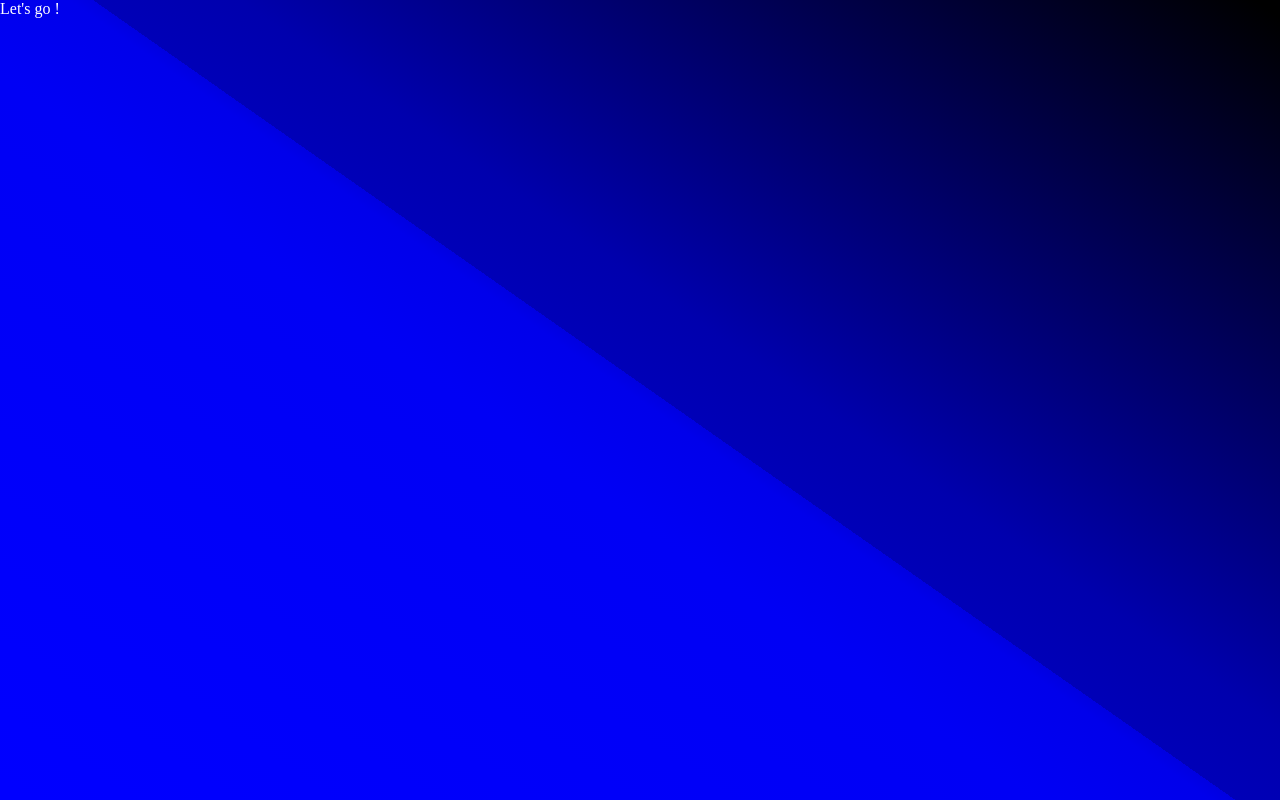
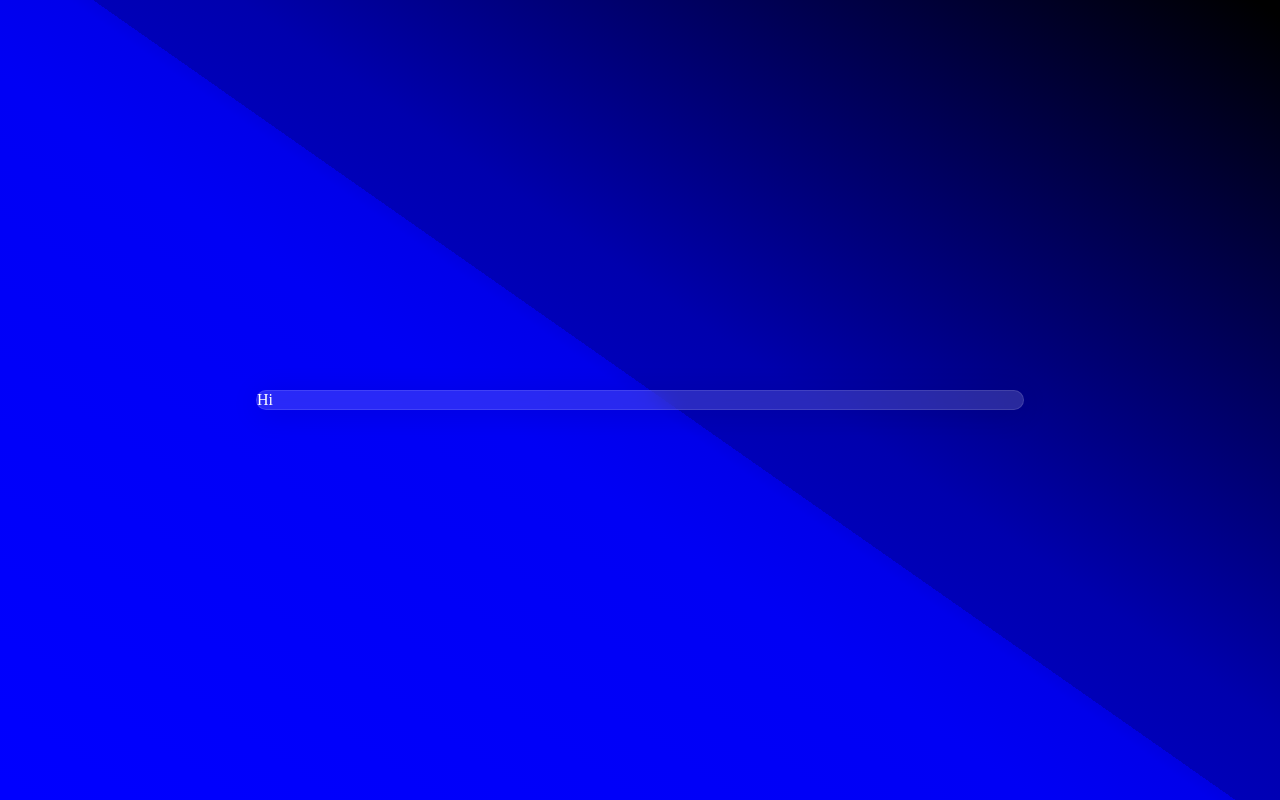
Before and after one commit to funnypar/Learn-React, a React (Create React App) app in the folder steps/: page / in a window 1280 px wide. Built offline with nearby package versions, Linux system fonts and the light colour scheme.

Commit message:
createBox

```diff
--- a/steps/src/App.css
+++ b/steps/src/App.css
@@ -5,6 +5,10 @@
 }
 
 body {
+    display: flex;
+    justify-content: center;
+    align-items: center;
+    background-color: black;
     height: 100vh;
     background-image: linear-gradient(
         35deg,
@@ -22,3 +26,16 @@ body {
     background-repeat: no-repeat;
     color: white;
 }
+
+.box {
+    height: 30%;
+    width: 60vw;
+    display: flex;
+    flex-direction: column;
+    background: rgba(255, 255, 255, 0.16);
+    border-radius: 16px;
+    box-shadow: 0 4px 30px rgba(0, 0, 0, 0.1);
+    backdrop-filter: blur(8.6px);
+    -webkit-backdrop-filter: blur(8.6px);
+    border: 1px solid rgba(255, 255, 255, 0.11);
+}
--- a/steps/src/App.js
+++ b/steps/src/App.js
@@ -1,7 +1,30 @@
 import "./App.css";
 
 function App() {
-    return <div>Let's go !</div>;
+    return (
+        <div>
+            <Box />
+        </div>
+    );
 }
 
+function Box() {
+    return <div className="box">Hi</div>;
+}
+
+function Steps() {
+    return <ul></ul>;
+}
+
+function Texts() {
+    return <h2></h2>;
+}
+
+function Btn() {
+    return <button></button>;
+}
+
+function Close() {
+    return <div></div>;
+}
 export default App;
```
